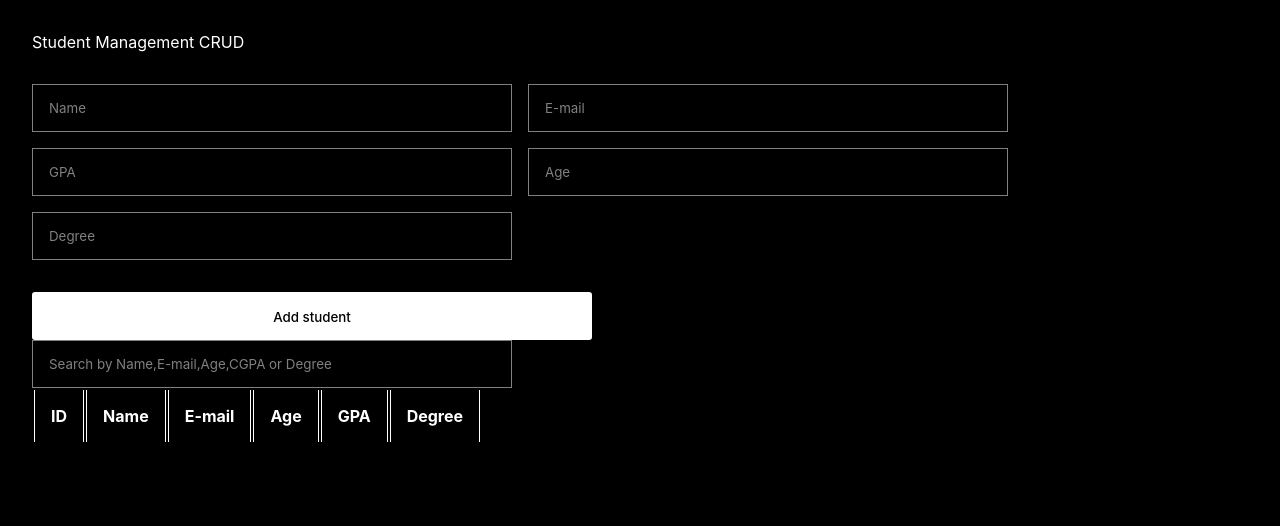
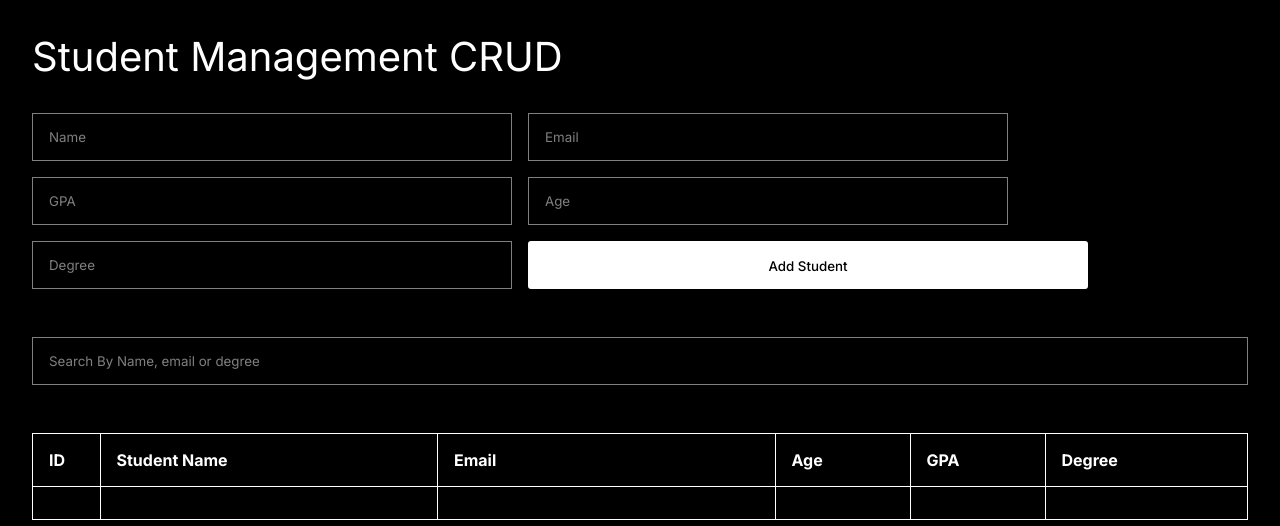
Before and after one commit to Atith794/Frontend2P2, a plain HTML site: page index.html in a window 1280 px wide. Drawn offline with Linux system fonts and the light colour scheme.

Commit message:
index.html

```diff
--- a/index.html
+++ b/index.html
@@ -7,65 +7,75 @@
     <title>Document</title>
   </head>
   <body>
+    <!DOCTYPE html>
+<html lang="en">
+  <head>
+    <meta charset="UTF-8" />
+    <meta name="viewport" content="width=device-width, initial-scale=1.0" />
+    <title>F2-C2-Aug (Govind Bajaj)</title>
+    <style>
+      @import url("https://fonts.googleapis.com/css2?family=Inter:wght@100;200;300;400;500;600;700;800;900&display=swap");
+    </style>
+    <link rel="stylesheet" href="style.css" />
+  </head>
+  <body>
     <div class="container">
-      <!-- Heading -->
-      <div class="heading1">Student Management CRUD</div>
+      <div class="heading">Student Management CRUD</div>
 
-      <!-- Input form -->
-      <form class="inputform">
-        <input type="text" placeholder="Name" name="Name" />
-        <input type="text" placeholder="E-mail" name="Mailid" />
+
+      <form id="form">
+        <input type="text" id="name" placeholder="Name" name="name" />
+        <input type="email" id="email" placeholder="Email" name="email" />
         <input
           type="number"
+          name="Gpa"
+          id="gpa"
+          min="0"
+          max="10"
+          step="0.1"
           placeholder="GPA"
-          name="GPA"
-          step="0.1"
-          min="0.1"
-          max="10"
         />
         <input
           type="number"
+          id="age"
+          min="0"
+          max="150"
           placeholder="Age"
-          name="Age"
-          step="1"
-          min="1"
-          max="150"
+          name="age"
         />
-        <input type="text" placeholder="Degree" name="Degree" />
+        <input type="text" id="degree" placeholder="Degree" name="degree" />
 
+        <input type="button" id="formbtn" value="Add Student" />
       </form>
 
-        <!-- Button -->
-        <div class="Add_student">
-            <input class="btn1" onclick="getData()"  type="button" value="Add student" />
-        </div>
-
-
-      <!-- Search bar -->
-      <div class="Search_bar">
-        <input class="sbinput"
+      <div class="search-container">
+        <input
           type="text"
-          placeholder="Search by Name,E-mail,Age,CGPA or Degree "
+          id="search-box"
+          placeholder="Search By Name, email or degree"
         />
       </div>
 
-      <!-- Table -->
-      <div class="table_div">
-        <table class="student_table">
-        <thead>
+      <!-- Table containing student data -->
+      <div class="table-container">
+        <table class="table" id="table">
+          <thead>
             <tr>
-                <th id="col1" colspan="1">ID</th>
-                <th id="col2" colspan="5">Name</th>
-                <th id="col3" colspan="5">E-mail</th>
-                <th id="col4" colspan="2">Age</th>
-                <th id="col5" colspan="2">GPA</th>
-                <th id="col6" colspan="3">Degree</th>
+              <th colspan="1">ID</th>
+              <th colspan="5">Student Name</th>
+              <th colspan="5">Email</th>
+              <th colspan="2">Age</th>
+              <th colspan="2">GPA</th>
+              <th colspan="3">Degree</th>
             </tr>
-        </thead>
-        <tbody class="tbody"></tbody>
+          </thead>
+          <tbody id="tbody"></tbody>
         </table>
       </div>
     </div>
+  </body>
+  <script src="script.js"></script>
+</html>
     <script src="script.js"></script>
   </body>
 </html>
```
